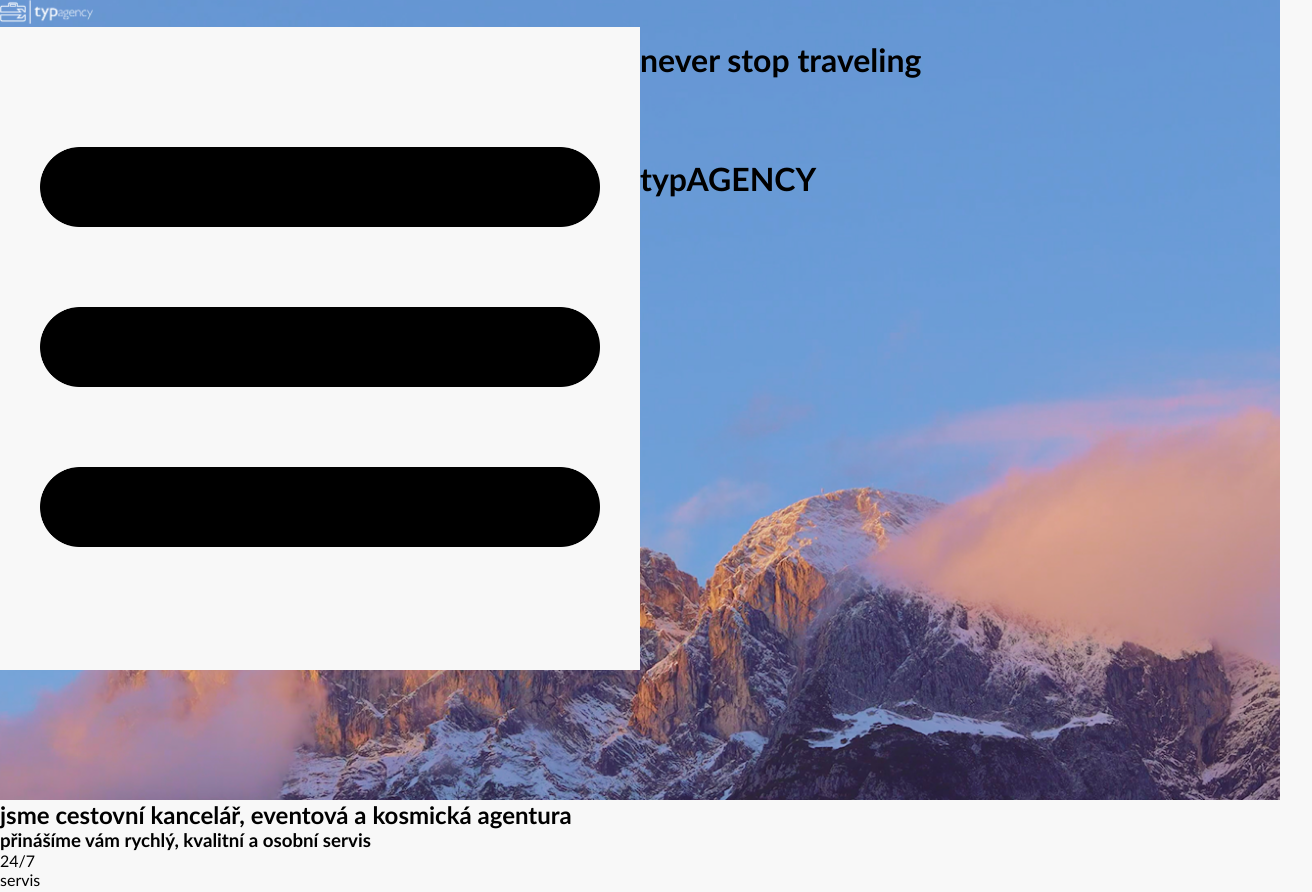
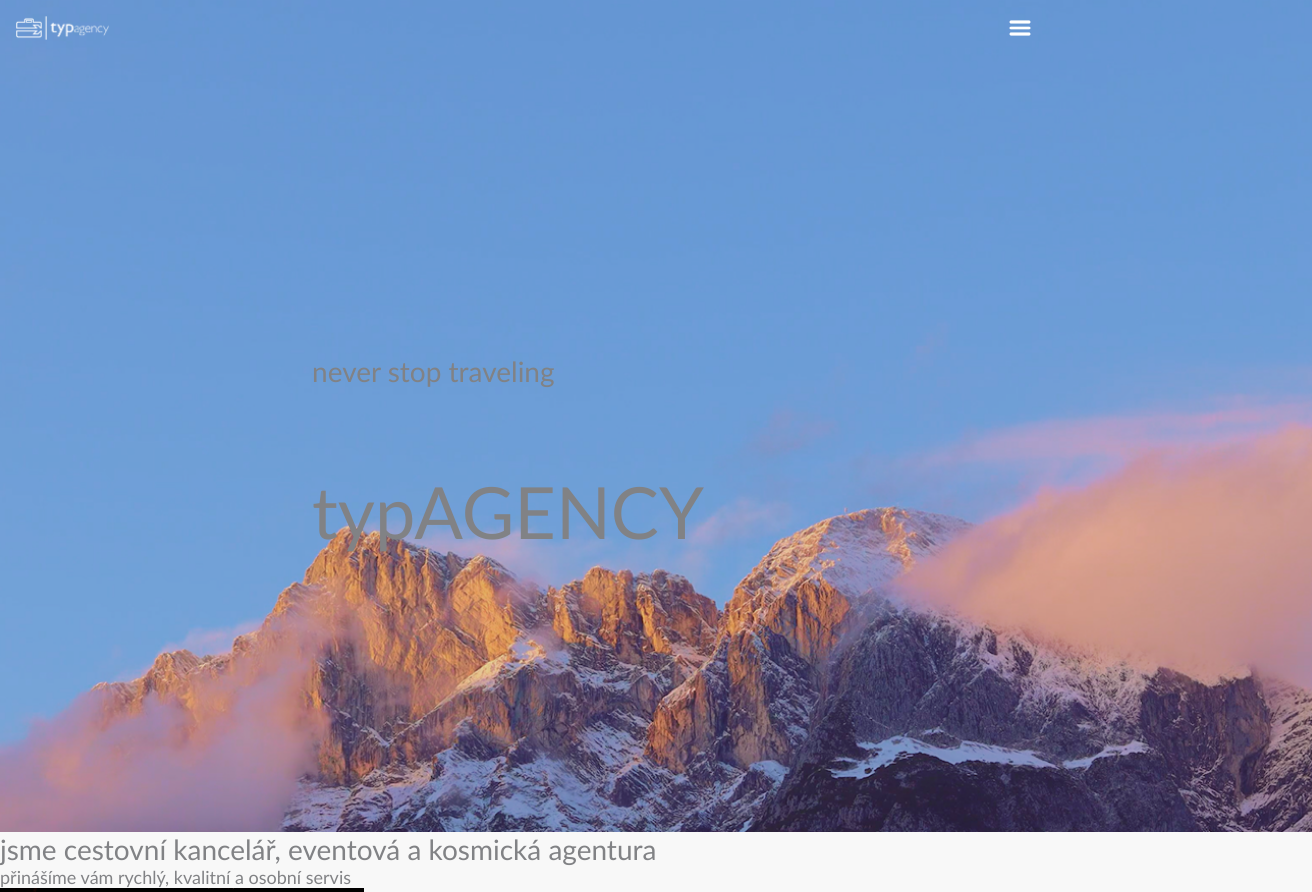
Before and after one commit to charc00al/exc-website-typ, a plain HTML site: page index.html in a window 1280 px wide. Shown: the top 892 px of the page, 1312 px wide, since content can reach past the window. Drawn offline with Linux system fonts and the light colour scheme.

Commit message:
added text styles; gird; header layout

```diff
--- a/index.html
+++ b/index.html
@@ -11,7 +11,8 @@
     <!-- Header -->
 
     <div class="hero-wrapper">
-        <div class="header">
+
+        <!-- Navbar -->
 
         <a href="index.html" class="logo">
             <img class="logo-img" src="images/typ-logo.png" alt="Logo typ agency.">
@@ -20,8 +21,6 @@
         <a href="#" class="menu">
             <img class="hamburger-menu" src="images/Hamburger_icon.svg.png" alt="hamburger menu">
         </a>
-
-
 
         <nav class="navbar">
             <ul class="navbar-list">
@@ -32,12 +31,11 @@
                 <button>apartments</button>
             </ul>
             </nav>
-        </div>
 
         <!-- Hero -->
 
         <div class="hero">
-            <h1 class="hero-text never-stop">never stop traveling</h1>
+            <h3 class="hero-text never-stop">never stop traveling</h3>
             <div class="hero-text line-shape"></div>
             <h1 class="hero-text typ">typ<span class="hero-text agency">AGENCY</span></h1>
         </div>
@@ -50,8 +48,8 @@
         <!-- About -->
 
         <div class="about">
-            <h2 id="intro">jsme cestovní kancelář, eventová a kosmická agentura</h2>
-            <h3>přinášíme vám rychlý, kvalitní a osobní servis</h3>
+            <h3 id="intro">jsme cestovní kancelář, eventová a kosmická agentura</h3>
+            <h4>přinášíme vám rychlý, kvalitní a osobní servis</h4>
         </div>
 
         <!-- Squares -->
@@ -78,7 +76,7 @@
         <!-- Services -->
 
         <div class="image incoming">
-            <img src="images/incoming.jpg" alt="Státní opera v Praze." width="364" height="304">>
+            <img src="images/incoming.jpg" alt="Státní opera v Praze." width="364" height="304">
         </div>
 
         <div class="text incoming">
--- a/style.css
+++ b/style.css
@@ -16,10 +16,34 @@
     margin: 0;
     padding: 0;
     background-color: var(--white-color);
+
     font-family: 'Gill Sans', sans-serif;
+    font-weight: 300;
+    color: var(--grey-color);
+
 }
 
 /* Typography */
+
+h1 {
+    font-size: 4.5em; /* 64px */
+}
+
+h2 {
+    font-size: 3em; /* 48px */
+}
+
+h3 {
+    font-size: 1.75em; /* 28px */
+}
+
+h4 {
+    font-size: 1.125em; /* 18px */
+}
+
+p, li {
+    font-size: 1em; /* 16px */
+}
 
 /* ----------------------------------- */
 
@@ -39,23 +63,32 @@
 
     /* Grid */
     display: grid;
-    grid-template-columns: 1fr 1fr;
-    grid-template-rows: 1fr;
+    grid-template-columns: repeat(4, 1fr);
+    grid-template-rows: repeat(2, auto);
+    gap: var(--spacing);
+    padding: calc(var(--spacing) * 2);
 }
 
-
-.header, .hero, .logo, .logo-img {
-    background: transparent;
-}
 /* Navbar */
 
-.header .logo-img {
-    filter: brightness(0) invert(1);
+.logo {
+    grid-column: 1 / span 2;
+}
+
+.menu {
+    grid-column: 4 / span 1;
+}
+
+.hamburger-menu {
+    max-width: 100%;
+    max-height: calc(var(--spacing) * 3);
 }
 
 .navbar-list {
     display: none;
 }
+
+/* Hero */
 
 .hero-text {
     background: transparent;
@@ -66,11 +99,14 @@
 
 /* Body Wrapper */
 
+.squares-container {
+    display: none;
+}
 
 
 /* ----------------------------------- */
 
-/* Media */
+/* Styles */
 
 .logo-img {
     max-width: 100%;
@@ -80,3 +116,11 @@
 img {
     max-width: 100%;
 }
+
+.navbar, .header, .hero, .logo, .logo-img, .menu, .hamburger-menu {
+    background: transparent;
+}
+
+.logo-img, .hamburger-menu {
+    filter: brightness(0) invert(1);
+}
```
Lines whose indentation alone changed are shown as unchanged.
